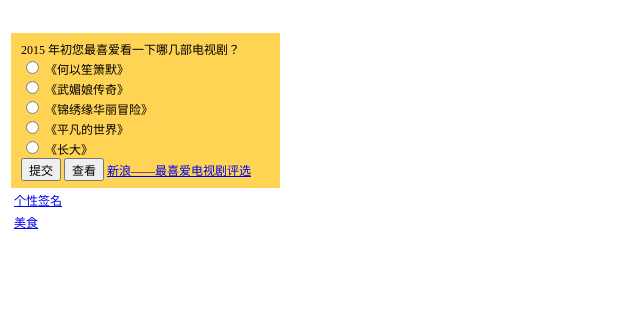
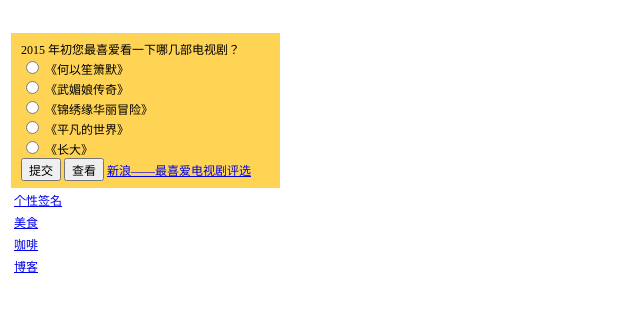
Before and after one commit to fxp0308/fxp0308.github.io, a plain HTML site: page index.html in a window 1280 px wide. Shown: the full height of the page, 0-640 px from the left. Drawn offline with Linux system fonts and the light colour scheme.

Commit message:
Update index.html

```diff
--- a/index.html
+++ b/index.html
@@ -70,6 +70,8 @@ a {
 	      <table>
 		      <tr><td><a href="index2.html">个性签名</a><td></tr>
 		      <tr><td><a href="index4.html">美食</a><td></tr>
+		      <tr><td><a href="index5.html">咖啡</a><td></tr>
+		      <tr><td><a href="index4.html">博客</a><td></tr>
     </table>
     </form>
   </td><tr>
```
